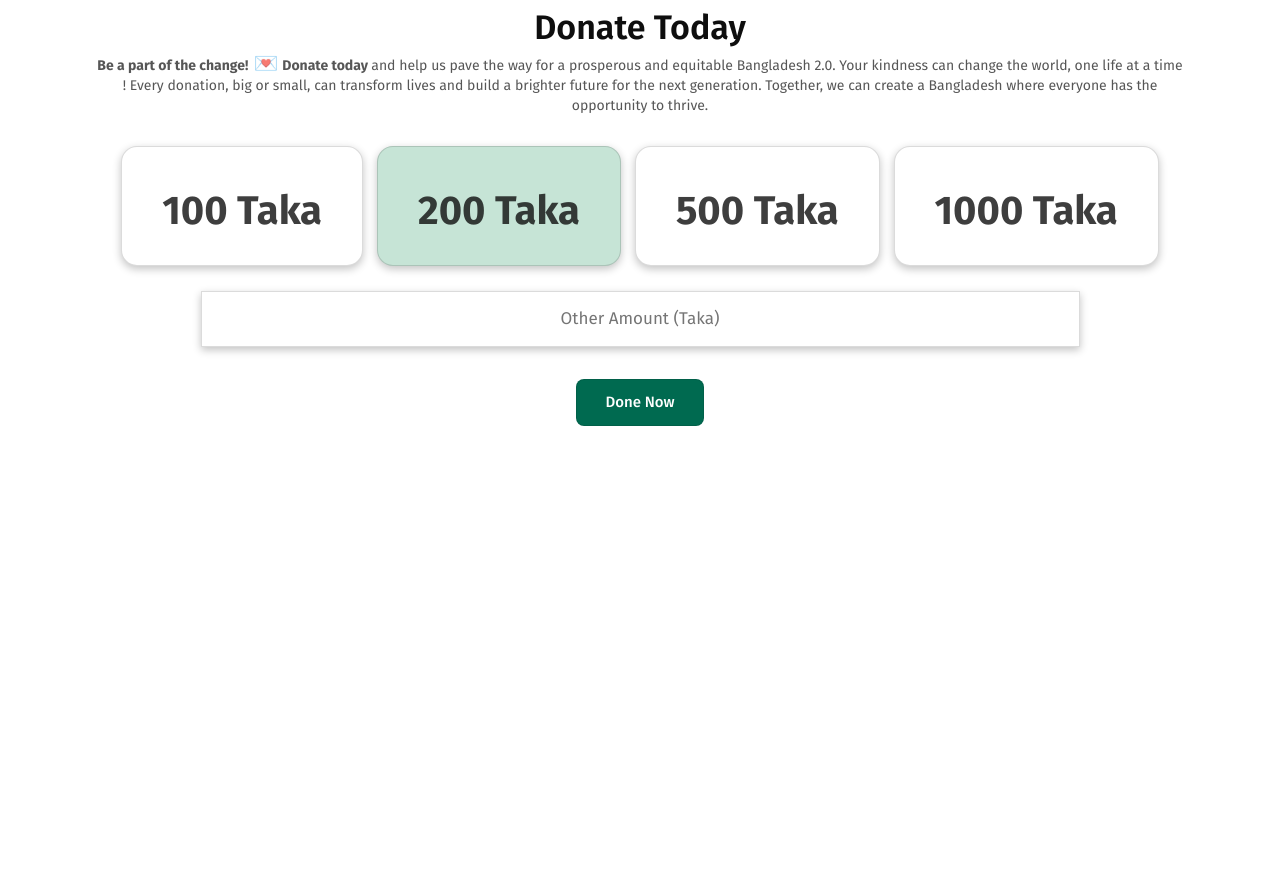
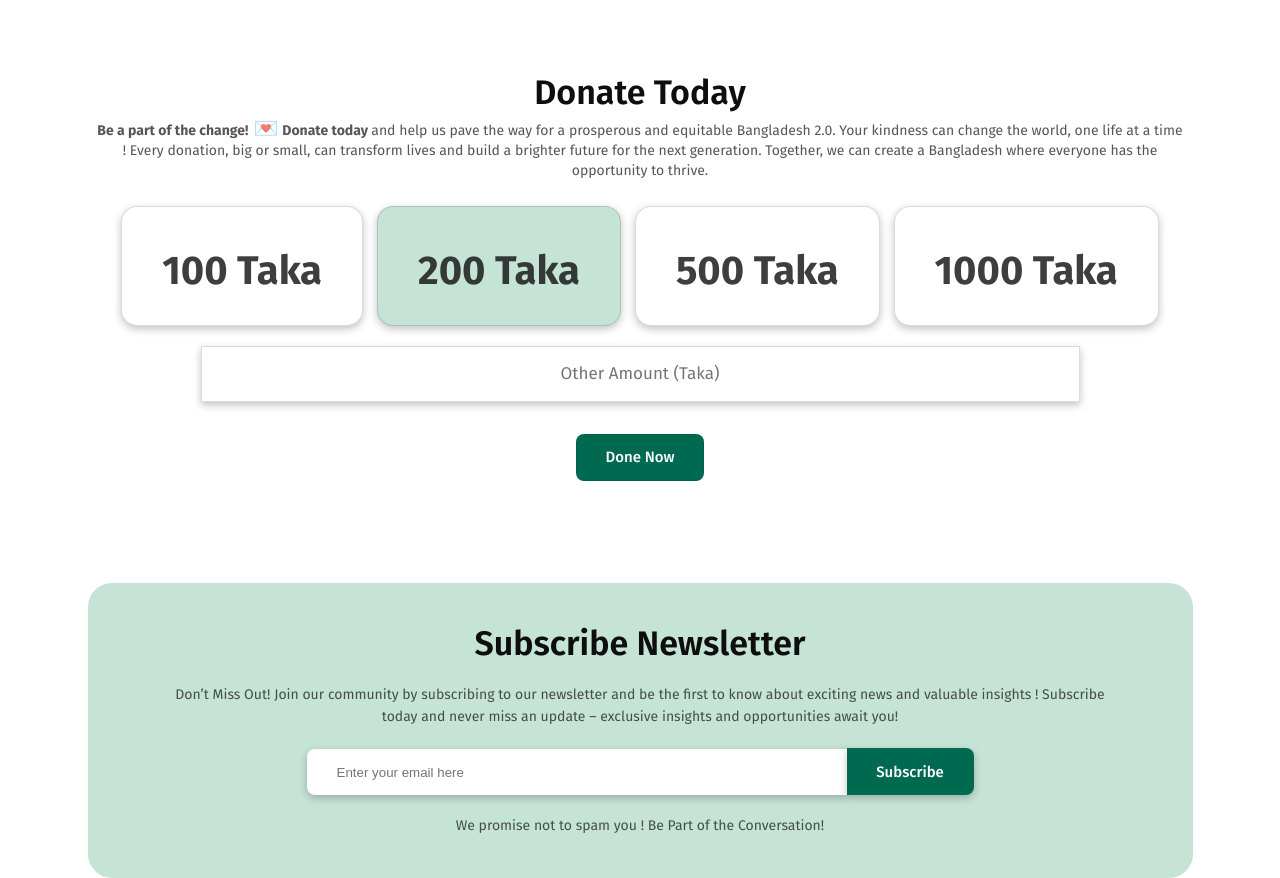
Before and after one commit to SakawatSakib/sakhawat-assignment-1, a plain HTML site: page index.html in a window 1280 px wide. Shown: the part 3033-3911 px from the top of the page. Before the commit the page ends 3498 px from the top, so only its background shows below. Drawn offline with Linux system fonts and the light colour scheme.

Commit message:
newsletter added

```diff
--- a/index.html
+++ b/index.html
@@ -118,9 +118,9 @@
                 <div class="news-box1-right">
                     <h2>Bangladesh Launces New satellite</h2>
                     <img src="images/al-jazeera.png" alt="">
-                    <p><span>Date : 12/05/2018</span> <span> Time : 10:14 am</span></p>
-                    <p>The country's first communication satellite, Bangabandhu-1, is on its way to its orbital slot in
-                        space. With the launch of Bangabandhu-1, Bangladesh became the 57th country in the world and
+                    <p><span>Date : 11/05/2018</span> <span> Time : 10:14 am</span></p>
+                    <p>The country's first communication satellite of Bangladesh, is on its way to its orbital slot in
+                        space. With the launch of Bangladesh first ever satellite , Bangladesh became the 57th country in the world and
                         fourth in South Asia.</p>
 
                     <button>Read More</button>
@@ -133,7 +133,7 @@
                 <div class="news-box2-left">
                     <h2>BD Satellite-1 the pride of Bangladesh!</h2>
                     <img src="images/al-jazeera.png" alt="">
-                    <p><span>Date : 14/05/2018</span> <span> Time : 12:14 pm</span></p>
+                    <p><span>Date : 12/05/2018</span> <span> Time : 12:14 pm</span></p>
                     <p>The successful launch was celebrated across the country, with extensive media coverage.
                         Satellite-1 contributes to boosting the country’s economy by providing all citizens with a wide
                         range of telecommunications services.</p>
@@ -154,7 +154,7 @@
                 <div class="news-box3-right">
                     <h2>Driving economic growth in Asia</h2>
                     <img src="images/al-jazeera.png" alt="">
-                    <p><span>Date : 11/05/2018</span> <span> Time : 2:14 am</span></p>
+                    <p><span>Date : 14/05/2018</span> <span> Time : 2:14 am</span></p>
                     <p>The satellite is a fantastic driver of recognition in Asia, supporting improvements in a number
                         of different sectors across the region, including defense, telemedicine, training, online
                         searches.</p>
@@ -186,7 +186,16 @@
             </div>
             <div class="done-button"><button>Done Now</button></div>
         </form>
+    <form class="newsletter">
+        <div class="newsletter-content">
+            <h1>Subscribe Newsletter</h1>
+            <p>Don’t Miss Out! Join our community by subscribing to our newsletter and be the first to know about exciting news and valuable insights ! Subscribe today and never miss an update – exclusive insights and opportunities await you!</p>
+            <input placeholder="Enter your email here" type="text"><button>Subscribe</button>
+            <p>We promise not to spam you ! Be Part of the Conversation!</p>
+        </div>
 
+
+    </form>
 
     </main>
     <footer>
--- a/styles/style.css
+++ b/styles/style.css
@@ -401,13 +401,14 @@ hover effect for extra mark
 .recent-news-container {
     width: 80%;
     margin: 0 auto;
-    margin-top: 40px;
+    /* margin-top: 40px; */
 
     box-sizing: border-box;
     /* border: 1px solid rgba(14, 14, 14, 0.15); */
     border-radius: 16px;
     /* background: rgb(235, 162, 162); */
     margin-top: 80px;
+    margin-bottom: 90px;
     align-items: center;
     gap: 180px;
 }
@@ -535,15 +536,15 @@ hover effect for extra mark
     transition: background-color 0.5s ease;
     /* box-shadow: rgba(0, 0, 0, 0.24) 0px 3px 8px; */
     border-radius: 5px;
-    padding: 10px;
+    padding: 10x;
     transition: background-color 0.5s ease;
     cursor: pointer;
 }
 
 /* hover effect on recent news button for extra mark  */
 .donate-container:hover {
-    background-color: rgb(221, 186, 211);
-    box-shadow: rgba(0, 0, 0, 0.24) 0px 3px 8px;
+    /* background-color: rgb(221, 186, 211); */
+    /* box-shadow: rgba(0, 0, 0, 0.24) 0px 3px 8px; */
     color: white;
 }
 
@@ -579,7 +580,7 @@ hover effect for extra mark
     font-size: 40px;
     font-weight: 700;
     letter-spacing: 0%;
-    margin: 10px 5px;
+    margin: 5px 5px;
     box-shadow: rgba(0, 0, 0, 0.24) 0px 3px 8px;
     transition: background-color 0.5s ease;
     cursor: pointer;
@@ -589,6 +590,12 @@ hover effect for extra mark
 .money-buttons button:hover {
     background-color: rgb(58, 143, 108);
     color: rgb(116, 95, 95);
+}
+
+.money-buttons:hover> :not(:hover) {
+    filter: blur(5px);
+    opacity: 0.5;
+
 }
 
 .amount input {
@@ -614,6 +621,7 @@ hover effect for extra mark
     line-height: 20px;
     margin-top: 15px;
     box-shadow: rgba(0, 0, 0, 0.24) 0px 3px 8px;
+    outline: none;
 
 }
 
@@ -653,3 +661,68 @@ hover effect for extra mark
     background-color: rgb(216, 49, 49);
     color: white;
 }
+
+
+.newsletter {
+    display: flex;
+    flex-direction: row;
+    justify-content: center;
+    align-items: center;
+    text-align: center;
+    margin: 0 auto;
+    border-radius: 24px;
+    background: rgb(198, 228, 214);
+    width: 935px;
+    height: 135px;
+    padding: 80px 85px 80px 85px;
+    margin-top: 68px;
+}
+
+.newsletter-content h1 {
+    color: rgb(14, 14, 14);
+    font-family: Fira Sans;
+    font-size: 34px;
+    font-weight: 600;
+    line-height: 80px;
+
+
+}
+
+.newsletter-content p {
+    color: rgba(14, 14, 14, 0.7);
+    font-family: Fira Sans;
+    font-size: 14px;
+    font-weight: 400;
+    line-height: 22px;
+    margin-bottom: 20px;
+
+}
+
+.newsletter-content input {
+    width: 510px;
+    height: 46px;
+    border-radius: 8px 0px 0px 8px;
+
+    background: rgb(255, 255, 255);
+    border: none;
+    padding-left: 30px;
+    box-shadow: rgba(0, 0, 0, 0.24) 0px 3px 8px;
+    margin-bottom: 20px;
+    outline: none;
+}
+
+.newsletter-content button {
+    width: 127px;
+    height: 47px;
+    border-radius: 0px 8px 8px 0px;
+
+    background: rgb(0, 106, 80);
+    box-shadow: rgba(0, 0, 0, 0.24) 0px 3px 8px;
+    border: none;
+    color: rgb(255, 255, 255);
+    font-family: Fira Sans;
+    font-size: 15px;
+    font-weight: 500;
+    line-height: 18px;
+
+}
```
